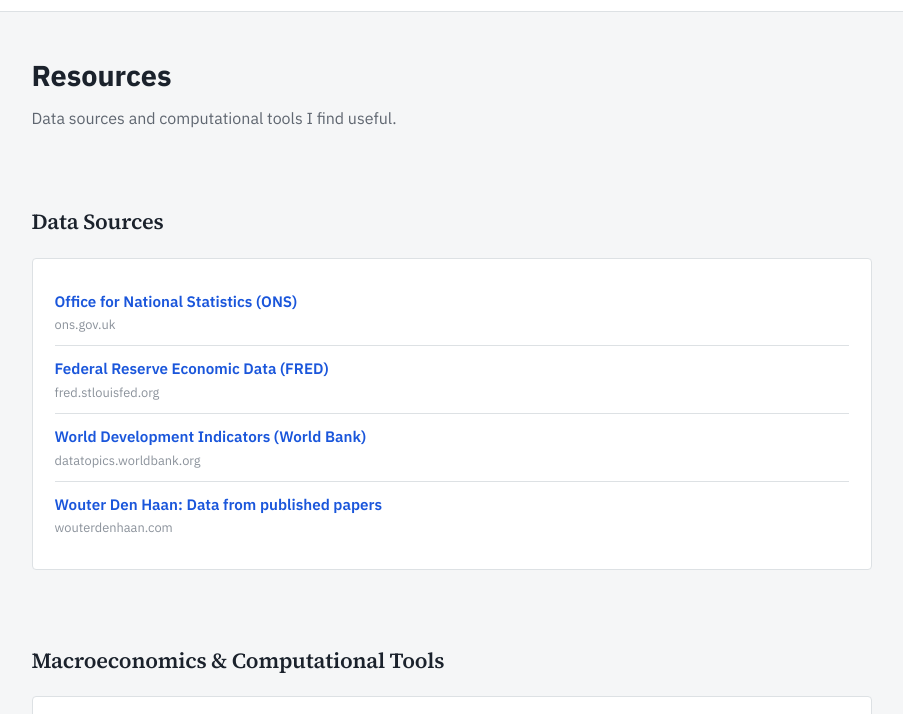
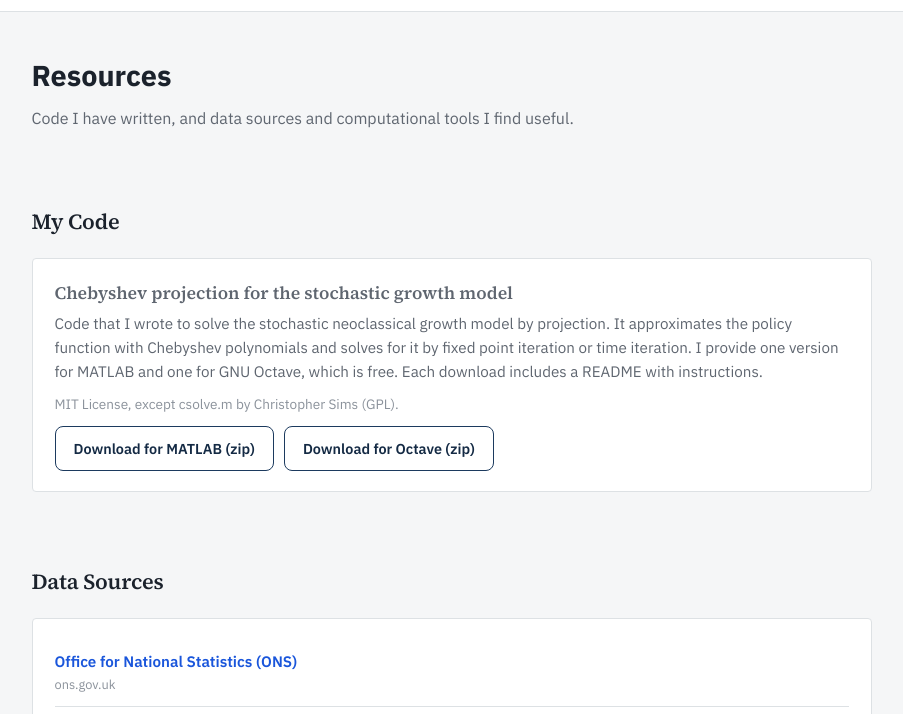
Before and after one commit to anupmulay/anupmulay.github.io, a plain HTML site: page resources.html in a window 1280 px wide. Shown: the part 59-773 px from the top of the page, without its empty margins (181-1084 px from the left). Drawn offline with Linux system fonts and the light colour scheme.

Commit message:
Add MATLAB and Octave downloads of the Chebyshev projection code
A new My Code section on the Resources page links two zips, each with
its own README, MIT licence and the GPL text for csolve.m.

Co-Authored-By: Claude Opus 5.5 <noreply@anthropic.com>

```diff
--- a/resources.html
+++ b/resources.html
@@ -34,7 +34,20 @@
 
   <section class="section" style="padding-top:40px;">
     <h1 style="margin:0 0 8px; font-size:1.8rem;">Resources</h1>
-    <p style="color:var(--text-muted); margin:0;">Data sources and computational tools I find useful.</p>
+    <p style="color:var(--text-muted); margin:0;">Code I have written, and data sources and computational tools I find useful.</p>
+  </section>
+
+  <section class="section">
+    <h2>My Code</h2>
+    <div class="card paper">
+      <p class="paper-title">Chebyshev projection for the stochastic growth model</p>
+      <p>Code that I wrote to solve the stochastic neoclassical growth model by projection. It approximates the policy function with Chebyshev polynomials and solves for it by fixed point iteration or time iteration. I provide one version for MATLAB and one for GNU Octave, which is free. Each download includes a README with instructions.</p>
+      <p style="color:var(--text-faint); font-size:0.85rem;">MIT License, except csolve.m by Christopher Sims (GPL).</p>
+      <div style="display:flex; flex-wrap:wrap; gap:10px;">
+        <a class="btn-outline btn" href="assets/code/chebyshev_projection_matlab.zip?v=1" download>Download for MATLAB (zip)</a>
+        <a class="btn-outline btn" href="assets/code/chebyshev_projection_octave.zip?v=1" download>Download for Octave (zip)</a>
+      </div>
+    </div>
   </section>
 
   <section class="section">
```
Also changed, not shown: 2 other files.
